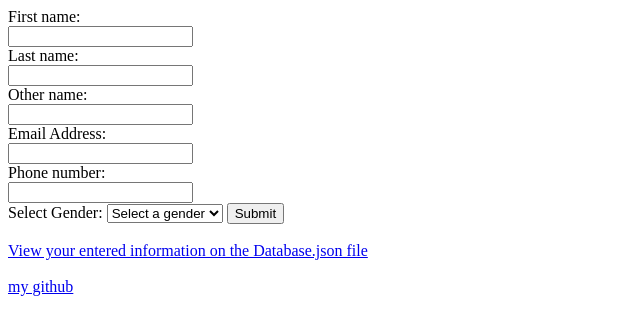
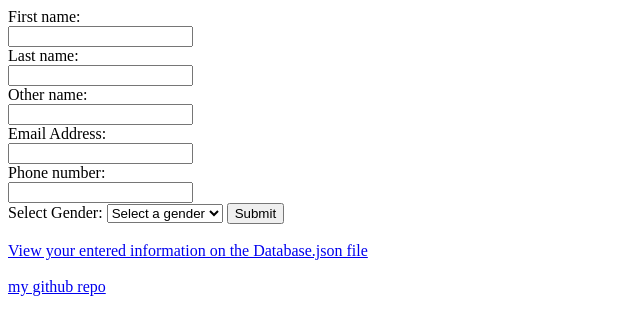
Before and after one commit to papichuks/nodejsFiles, a website: page form.html in a window 1280 px wide. Shown: the full height of the page, 0-640 px from the left. Drawn offline with Linux system fonts and the light colour scheme.

Commit message:
corrected repo link

```diff
--- a/form.html
+++ b/form.html
@@ -47,7 +47,7 @@
       <input type="submit" value="Submit" />
     </form><br>
     <a href="/list">View your entered information on the Database.json file</a><br><br>
-    <a href="github.com/papichuks">my github</a>
+    <a href="https://github.com/papichuks/nodejsFiles">my github repo</a>
     <script src="./index.js"></script>
   </body>
 </html>
```
